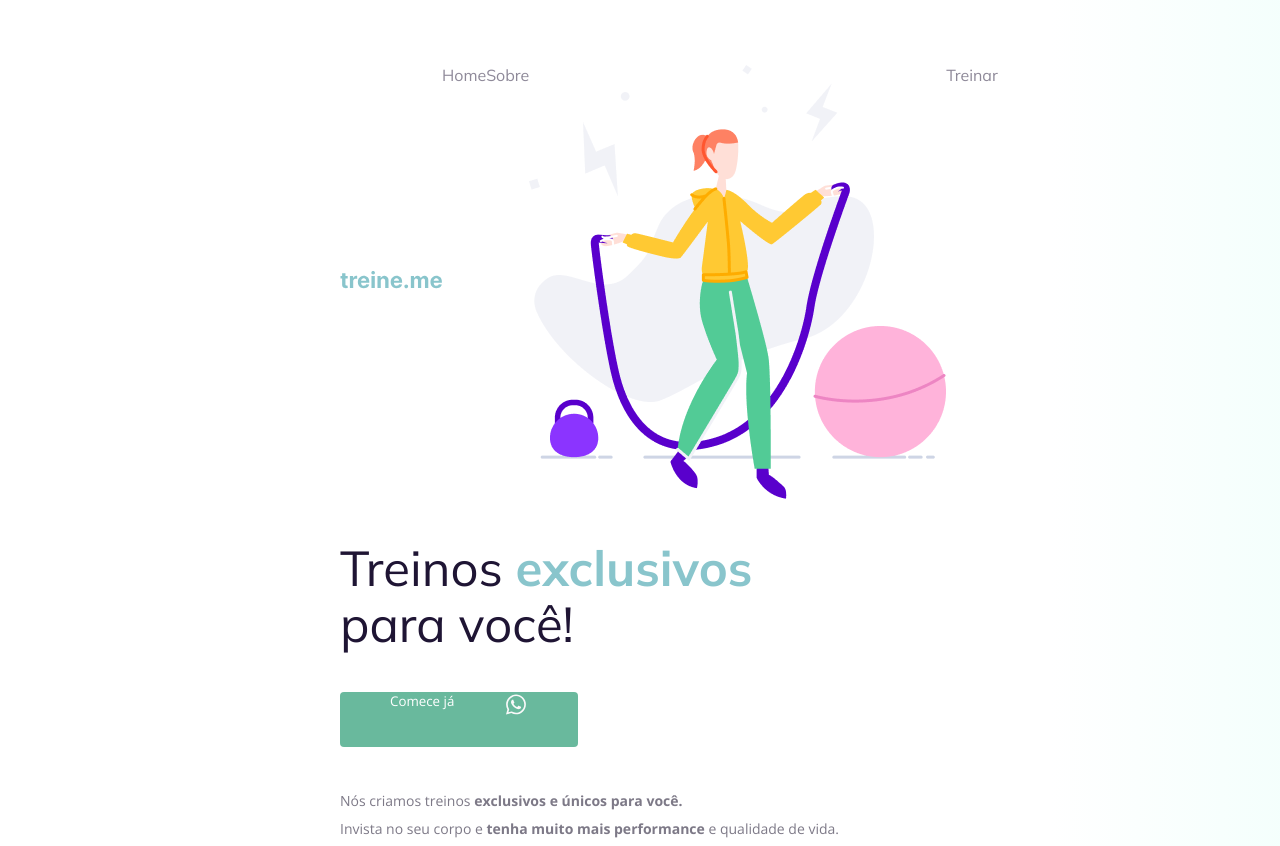
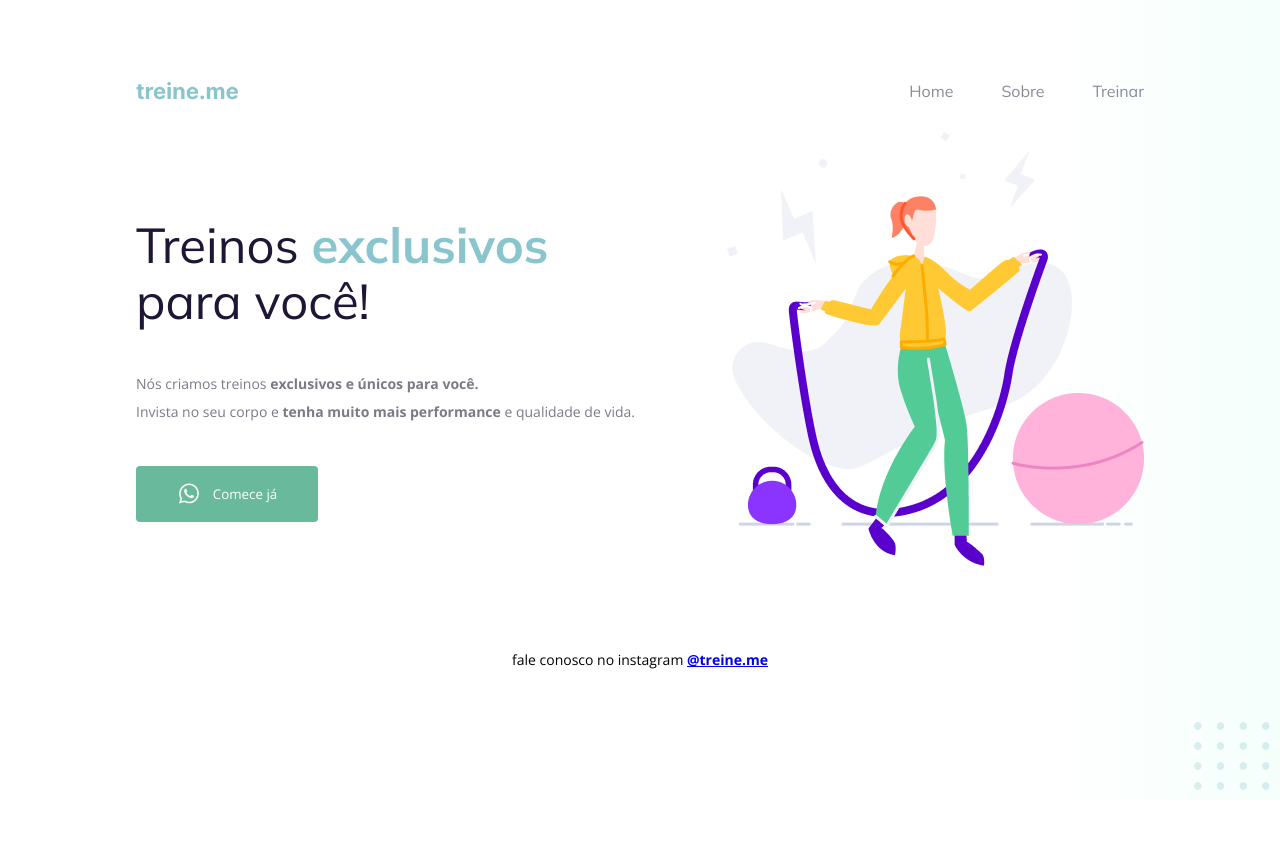
Before and after one commit to icaroregis/codigo_do_desafio-_Fase_02, a plain HTML site: page index.html in a window 1280 px wide. Shown: the top 846 px of the page. After the commit the page ends 800 px from the top, so only its background shows below. Drawn offline with nearby package versions, Linux system fonts and the light colour scheme.

Commit message:
correção de incoformidades na estilização.

```diff
--- a/index.html
+++ b/index.html
@@ -1,5 +1,6 @@
 <!DOCTYPE html>
 <html lang="pt-br">
+
 <head>
   <link rel="preconnect" href="https://fonts.googleapis.com">
   <link rel="preconnect" href="https://fonts.gstatic.com" crossorigin>
@@ -13,6 +14,7 @@
   <link rel="stylesheet" href="style.css">
 
 </head>
+
 <body>
   <div class="page">
     <nav>
@@ -22,7 +24,6 @@
       <ul>
         <li><a href="#">Home</a></li>
         <li><a href="#">Sobre</a></li>
-            <img src="images/img.png" alt="Desenho de uma mulher pulando corta numa academia.">
         <li><a href="#">Treinar</a></li>
       </ul>
     </nav>
@@ -30,19 +31,21 @@
     <main>
       <section>
         <h1>Treinos <span>exclusivos</span> para você!</h1>
-            <button>
-              Comece já
-              <img src="images/whats.svg" alt="Ícone do whatsapp">
-
-            </button>
 
         <p>
           Nós criamos treinos <strong>exclusivos e únicos para você.</strong></br>
           Invista no seu corpo e <strong>tenha muito mais performance</strong> e qualidade de vida.
         </p>
 
+        <button>
+
+          <img src="images/whats.svg" alt="Ícone do whatsapp">
+          Comece já
+
+        </button>
       </section>
 
+      <img src="images/img.png" alt="Desenho de uma mulher pulando corta numa academia.">
     </main>
 
     <footer>
@@ -53,4 +56,5 @@
   <img id="balls" src="images/balls.svg" alt="Bolinhas decorativas verdes no canto inferior direito da página.">
 
 </body>
+
 </html>
--- a/style.css
+++ b/style.css
@@ -1,41 +1,50 @@
 body {
   margin: 0;
+  padding: 0;
 
-    font-family: "Open Sans", sans-serif;
+  font-family: 'Open Sans', sans-serif;
 
-    background: linear-gradient(90deg, rgb(227, 255, 248, 0) 82.08%, rgb(227, 255, 248, 0.38) 100%);
+  background: linear-gradient(
+    90deg,
+    rgb(227, 255, 248, 0) 82.08%,
+    rgb(227, 255, 248, 0.38) 100%
+  );
 
   min-height: 100vh;
 }
 
 .page {
-    width: 600px;
+  width: 1008px;
   margin: 0 auto;
   padding-top: 65px;
 }
 
 nav {
   display: flex;
-    justify-content: start;
+  justify-content: space-between;
   align-items: center;
+  margin-bottom: 15px;
+}
 
-    margin-bottom: 15px;
+#logo {
+  display: flex;
+  justify-content: center;
+  align-items: center;
 }
 
 ul {
   display: flex;
   list-style: none;
-    margin: 0;
-    padding: 0;
-  }
-
-  a {
-    color: #1f1534;
-    text-decoration: none;
+  gap: 48px;
+  width: auto !important;
+  padding: 0px !important;
+  box-sizing: border-box;
 }
 
 ul li a {
   opacity: 0.5;
+  color: #1f1534;
+  text-decoration: none;
 }
 
 ul li a:hover {
@@ -45,7 +54,7 @@ body {
 
 h1,
 ul {
-    font-family: "Mulish", sans-serif;
+  font-family: 'Mulish', sans-serif;
 }
 
 h1 {
@@ -63,6 +72,12 @@ body {
   font-weight: bold;
 }
 
+main {
+  display: flex;
+  align-items: center;
+  justify-content: space-between;
+}
+
 section p {
   font-size: 14px;
   line-height: 28px;
@@ -72,24 +87,22 @@ body {
 }
 
 button {
+  width: 182px;
+  height: 56px;
   color: white;
-    font-family: "Open Sans", sans-serif;
-
-    background: #69B99D;
-    border: 0;
-    padding: 0 50px 30px;
-
+  font-family: 'Open Sans', sans-serif;
+  background: #69b99d;
+  border: none;
   display: flex;
-    justify-content: space-around;
-    gap: 50px;
-
+  justify-content: center;
+  align-items: center;
+  gap: 12px;
   border-radius: 4px;
-
   cursor: pointer;
 }
 
 button:hover {
-      background: #4EA788;
+  background: #4ea788;
 }
 
 footer {
@@ -106,6 +119,7 @@ body {
 }
 
 #balls {
+  position: fixed;
   bottom: 0;
   right: 0;
 }
```
Lines whose indentation alone changed are shown as unchanged.
